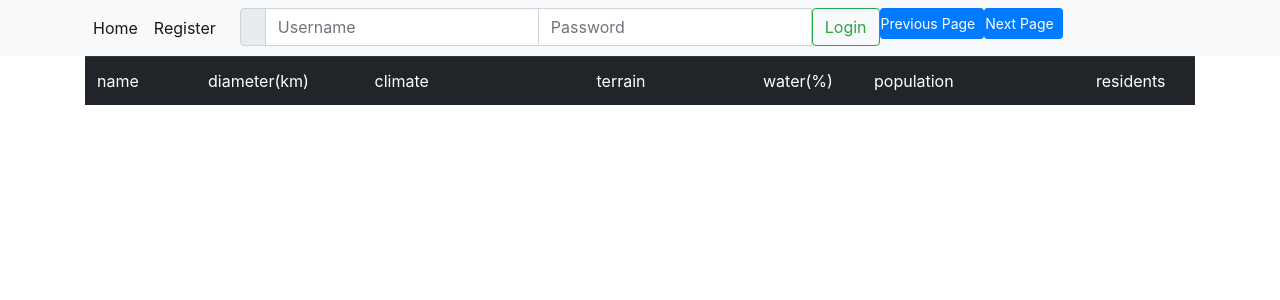
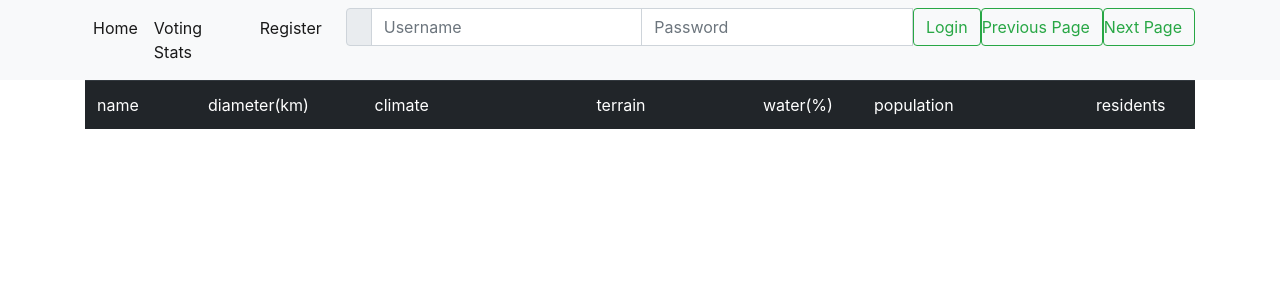
Before and after one commit to kovacsgpeter/swapi, a Flask app: page / in a window 1280 px wide. Shown: the top 300 px of the page. Run offline with Flask 2, Linux system fonts and the light colour scheme; some libraries are stand-ins or nearby versions.

Commit message:
vote and vote stat buttons added

```diff
--- a/templates/navbar.html
+++ b/templates/navbar.html
@@ -9,6 +9,9 @@
     <ul class="navbar-nav">
         <li class="nav-item active">
         <a class="nav-link" href="{{ url_for('route_main') }}">Home<span class="sr-only">(current)</span></a>
+      </li>
+    <li class="nav-item active">
+        <a class="nav-link" href="">Voting Stats<span class="sr-only">(current)</span></a>
       </li>
       <li class="nav-item active">
         <a class="nav-link" href="{{ url_for('register') }}">Register <span class="sr-only">(current)</span></a>
@@ -42,10 +45,10 @@
         </li>
     <li class="nav-item">
         <!--<a class="nav-link" href="" id="prevPage">Prevoius Page</a>-->
-        <button  type="button" class="btn btn-primary btn-sm nav" id="prevPage">Previous Page</button>
+        <button  type="button" class="btn btn-outline-success nav" id="prevPage">Previous Page<span class="sr-only">(current)</span></button>
       </li>
     <li class="nav-item">
-        <button  type="button" class="btn btn-primary btn-sm nav" id="nextPage">Next Page</button>
+        <button  type="button" class="btn btn-outline-success nav" id="nextPage">Next Page</button>
 
 
       </li>
--- a/templates/table.html
+++ b/templates/table.html
@@ -52,6 +52,15 @@
                         No known residents
                         {{/if}}
                     </td>
+                    <td>
+                        {% endraw %}
+                        {% if session['user_name'] %}
+                        <button  type="button" class="btn btn-primary btn-sm vote" data-toggle="modal" data-target="#Modal" id="" data-residents="">
+                        Vote
+                    </button>
+                        {% endif %}
+                    {% raw %}
+                    </td>
                 </tr>
 
             </tbody>
```
